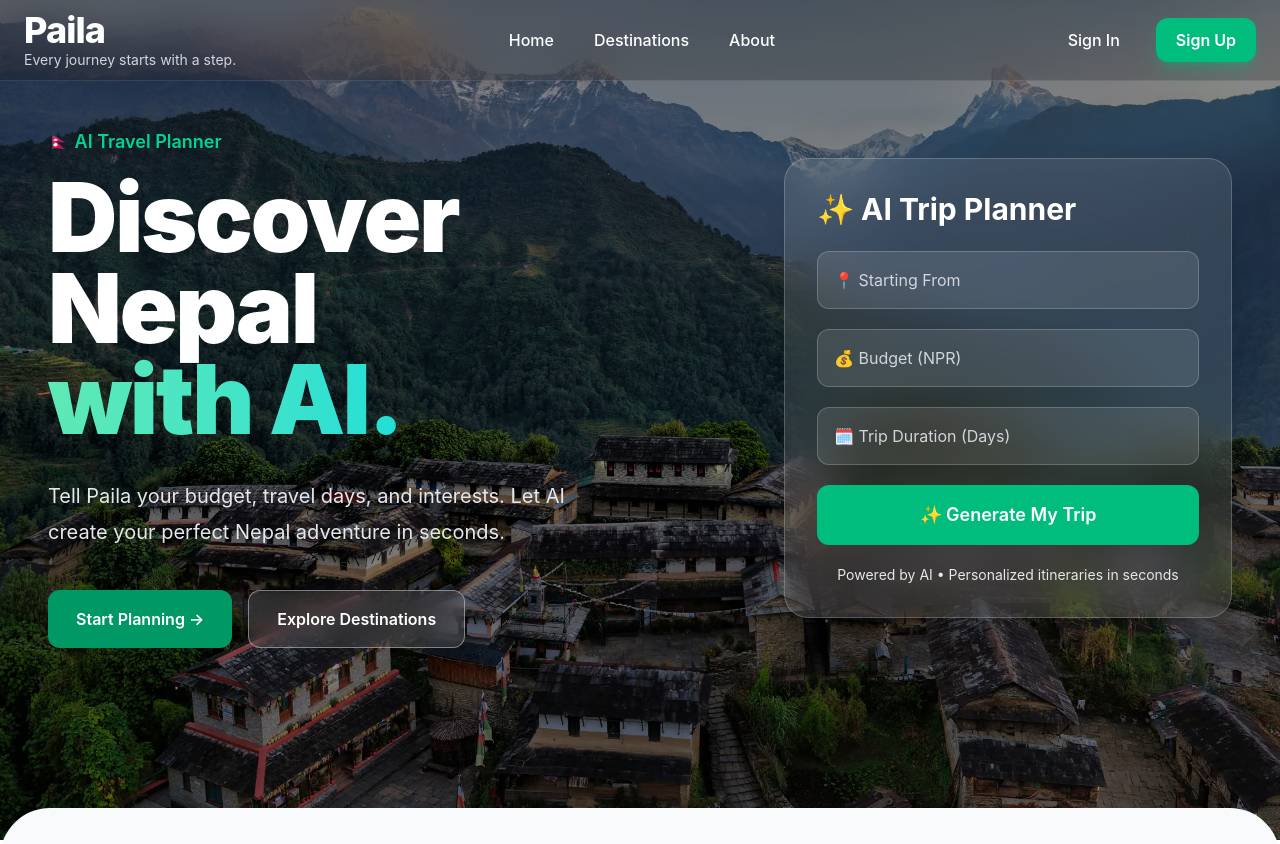
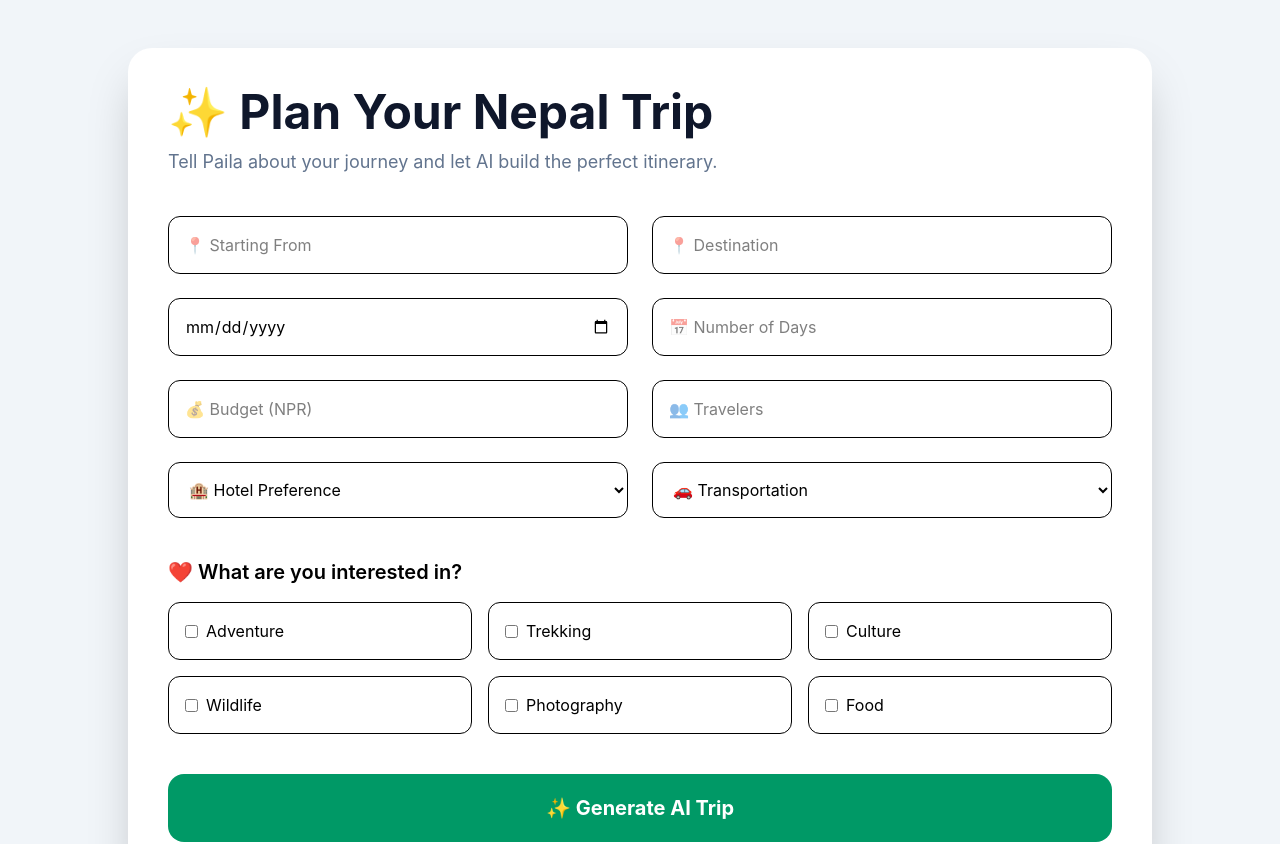
Before and after one commit to prasunadhikari/paila, a React (Vite) app in the folder frontend/: page /planner in a window 1280 px wide. Shown: the top 844 px of the page. Built offline with nearby package versions, Linux system fonts and the light colour scheme.

Commit message:
Completed frontend MVP with auth and trip planner

```diff
--- a/frontend/src/app/App.tsx
+++ b/frontend/src/app/App.tsx
@@ -1,5 +1,17 @@
+import { Routes, Route } from "react-router-dom";
+
 import HomePage from "../features/home/pages/HomePage";
+import LoginPage from "../features/auth/pages/LoginPage";
+import RegisterPage from "../features/auth/pages/RegisterPage";
+import TripPlannerPage from "../features/trip/pages/TripPlannerPage";
 
 export default function App() {
-  return <HomePage />;
+  return (
+    <Routes>
+      <Route path="/" element={<HomePage />} />
+      <Route path="/login" element={<LoginPage />} />
+      <Route path="/register" element={<RegisterPage />} />
+      <Route path="/planner" element={<TripPlannerPage />} />
+    </Routes>
+  );
 }
--- /dev/null
+++ b/frontend/src/features/auth/pages/LoginPage.tsx
@@ -0,0 +1,74 @@
+import { Link } from "react-router-dom";
+import heroImage from "../../../assets/images/hero.jpg";
+
+export default function LoginPage() {
+  return (
+    <div
+      className="relative flex min-h-screen items-center justify-center bg-cover bg-center px-6"
+      style={{ backgroundImage: `url(${heroImage})` }}
+    >
+      {/* Overlay */}
+      <div className="absolute inset-0 bg-black/60"></div>
+
+      {/* Card */}
+      <div className="relative z-10 w-full max-w-md rounded-3xl border border-white/20 bg-white/10 p-8 shadow-2xl backdrop-blur-xl">
+        <h1 className="text-center text-4xl font-bold text-white">
+          Welcome Back
+        </h1>
+
+        <p className="mt-3 text-center text-slate-300">
+          Sign in to continue your journey with Paila.
+        </p>
+
+        <form className="mt-8 space-y-5">
+          <input
+            type="email"
+            placeholder="Email"
+            className="w-full rounded-xl border border-white/20 bg-white/10 p-4 text-white placeholder:text-slate-300 focus:border-emerald-400 focus:outline-none"
+          />
+
+          <input
+            type="password"
+            placeholder="Password"
+            className="w-full rounded-xl border border-white/20 bg-white/10 p-4 text-white placeholder:text-slate-300 focus:border-emerald-400 focus:outline-none"
+          />
+
+          <div className="flex items-center justify-between text-sm">
+            <label className="flex items-center gap-2 text-slate-300">
+              <input type="checkbox" />
+              Remember me
+            </label>
+
+            <a href="#" className="text-emerald-400 hover:text-emerald-300">
+              Forgot Password?
+            </a>
+          </div>
+
+          <button
+            type="submit"
+            className="w-full rounded-xl bg-emerald-500 py-4 font-semibold text-white transition hover:bg-emerald-600"
+          >
+            Sign In
+          </button>
+
+          <button
+            type="button"
+            className="w-full rounded-xl border border-white/20 bg-white/10 py-4 font-semibold text-white transition hover:bg-white/20"
+          >
+            Continue with Google
+          </button>
+        </form>
+
+        <p className="mt-8 text-center text-slate-300">
+          Don't have an account?{" "}
+          <Link
+            to="/register"
+            className="font-semibold text-emerald-400 hover:text-emerald-300"
+          >
+            Sign Up
+          </Link>
+        </p>
+      </div>
+    </div>
+  );
+}
--- /dev/null
+++ b/frontend/src/features/auth/pages/RegisterPage.tsx
@@ -0,0 +1,60 @@
+import { Link } from "react-router-dom";
+import heroImage from "../../../assets/images/hero.jpg";
+
+export default function RegisterPage() {
+  return (
+    <div
+      className="relative flex min-h-screen items-center justify-center bg-cover bg-center px-6"
+      style={{ backgroundImage: `url(${heroImage})` }}
+    >
+      <div className="absolute inset-0 bg-black/60"></div>
+
+      <div className="relative z-10 w-full max-w-md rounded-3xl border border-white/20 bg-white/10 p-8 shadow-2xl backdrop-blur-xl">
+        <h1 className="text-center text-4xl font-bold text-white">
+          Create Account
+        </h1>
+
+        <p className="mt-3 text-center text-slate-300">
+          Start your journey with Paila.
+        </p>
+
+        <form className="mt-8 space-y-5">
+          <input
+            type="text"
+            placeholder="Full Name"
+            className="w-full rounded-xl border border-white/20 bg-white/10 p-4 text-white placeholder:text-slate-300 focus:border-emerald-400 focus:outline-none"
+          />
+
+          <input
+            type="email"
+            placeholder="Email"
+            className="w-full rounded-xl border border-white/20 bg-white/10 p-4 text-white placeholder:text-slate-300 focus:border-emerald-400 focus:outline-none"
+          />
+
+          <input
+            type="password"
+            placeholder="Password"
+            className="w-full rounded-xl border border-white/20 bg-white/10 p-4 text-white placeholder:text-slate-300 focus:border-emerald-400 focus:outline-none"
+          />
+
+          <button
+            type="submit"
+            className="w-full rounded-xl bg-emerald-500 py-4 font-semibold text-white hover:bg-emerald-600"
+          >
+            Create Account
+          </button>
+        </form>
+
+        <p className="mt-8 text-center text-slate-300">
+          Already have an account?{" "}
+          <Link
+            to="/login"
+            className="font-semibold text-emerald-400 hover:text-emerald-300"
+          >
+            Sign In
+          </Link>
+        </p>
+      </div>
+    </div>
+  );
+}
--- a/frontend/src/features/home/components/Hero.tsx
+++ b/frontend/src/features/home/components/Hero.tsx
@@ -1,4 +1,5 @@
 import { motion } from "framer-motion";
+import { Link } from "react-router-dom";
 import TripPlannerCard from "./TripPlannerCard";
 import heroImage from "../../../assets/images/hero.jpg";
 
@@ -38,13 +39,19 @@ export default function Hero() {
           </p>
 
           <div className="mt-10 flex flex-wrap gap-4">
-            <button className="rounded-xl bg-emerald-600 px-7 py-4 font-semibold text-white transition hover:scale-105 hover:bg-emerald-700">
+            <Link
+              to="/planner"
+              className="rounded-xl bg-emerald-600 px-7 py-4 font-semibold text-white transition hover:scale-105 hover:bg-emerald-700"
+            >
               Start Planning →
-            </button>
+            </Link>
 
-            <button className="rounded-xl border border-white/40 bg-white/10 px-7 py-4 font-semibold text-white backdrop-blur-md transition hover:bg-white/20">
+            <Link
+              to="/destinations"
+              className="rounded-xl border border-white/40 bg-white/10 px-7 py-4 font-semibold text-white backdrop-blur-md transition hover:bg-white/20"
+            >
               Explore Destinations
-            </button>
+            </Link>
           </div>
         </motion.div>
 
--- /dev/null
+++ b/frontend/src/features/trip/pages/TripPlannerPage.tsx
@@ -0,0 +1,113 @@
+export default function TripPlannerPage() {
+  return (
+    <div className="min-h-screen bg-slate-100 py-12 px-6">
+      <div className="mx-auto max-w-5xl rounded-3xl bg-white p-10 shadow-2xl">
+
+        <h1 className="text-5xl font-bold text-slate-900">
+          ✨ Plan Your Nepal Trip
+        </h1>
+
+        <p className="mt-3 text-lg text-slate-500">
+          Tell Paila about your journey and let AI build the perfect itinerary.
+        </p>
+
+        <div className="mt-10 grid gap-6 md:grid-cols-2">
+
+          <input
+            className="rounded-xl border p-4"
+            placeholder="📍 Starting From"
+          />
+
+          <input
+            className="rounded-xl border p-4"
+            placeholder="📍 Destination"
+          />
+
+          <input
+            type="date"
+            className="rounded-xl border p-4"
+          />
+
+          <input
+            type="number"
+            className="rounded-xl border p-4"
+            placeholder="📅 Number of Days"
+          />
+
+          <input
+            type="number"
+            className="rounded-xl border p-4"
+            placeholder="💰 Budget (NPR)"
+          />
+
+          <input
+            type="number"
+            className="rounded-xl border p-4"
+            placeholder="👥 Travelers"
+          />
+
+          <select className="rounded-xl border p-4">
+            <option>🏨 Hotel Preference</option>
+            <option>Budget</option>
+            <option>Standard</option>
+            <option>Luxury</option>
+          </select>
+
+          <select className="rounded-xl border p-4">
+            <option>🚗 Transportation</option>
+            <option>Bus</option>
+            <option>Car</option>
+            <option>Flight</option>
+            <option>Bike</option>
+          </select>
+
+        </div>
+
+        <div className="mt-10">
+          <h2 className="mb-4 text-xl font-semibold">
+            ❤️ What are you interested in?
+          </h2>
+
+          <div className="grid grid-cols-2 gap-4 md:grid-cols-3">
+
+            <label className="flex items-center gap-2 rounded-xl border p-4">
+              <input type="checkbox" />
+              Adventure
+            </label>
+
+            <label className="flex items-center gap-2 rounded-xl border p-4">
+              <input type="checkbox" />
+              Trekking
+            </label>
+
+            <label className="flex items-center gap-2 rounded-xl border p-4">
+              <input type="checkbox" />
+              Culture
+            </label>
+
+            <label className="flex items-center gap-2 rounded-xl border p-4">
+              <input type="checkbox" />
+              Wildlife
+            </label>
+
+            <label className="flex items-center gap-2 rounded-xl border p-4">
+              <input type="checkbox" />
+              Photography
+            </label>
+
+            <label className="flex items-center gap-2 rounded-xl border p-4">
+              <input type="checkbox" />
+              Food
+            </label>
+
+          </div>
+        </div>
+
+        <button className="mt-10 w-full rounded-2xl bg-emerald-600 py-5 text-xl font-bold text-white transition hover:bg-emerald-700">
+          ✨ Generate AI Trip
+        </button>
+
+      </div>
+    </div>
+  );
+}
```
Also changed, not shown: frontend/src/app/router.tsx (+15 -0 lines).
